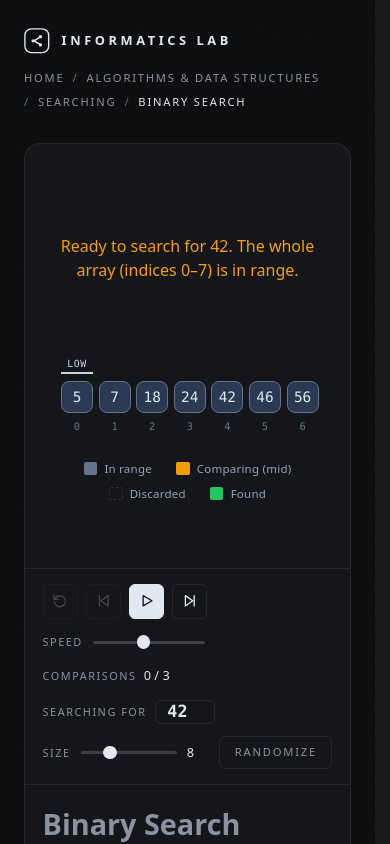
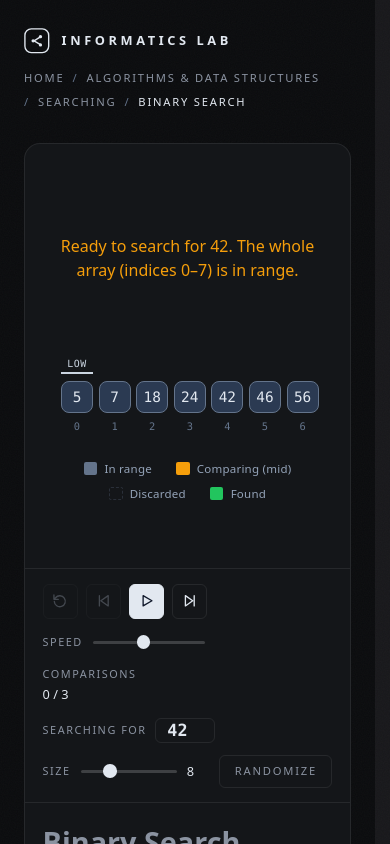
Before and after one commit to nicopowell/informatics-lab, a React (Vite) app: page /algorithms/searching/binary-search in a window 390 px wide. Shown: the top 844 px of the page. Built offline with nearby package versions, Linux system fonts and the light colour scheme.

Commit message:
fix: stack sorting counters label over value on mobile

```diff
--- a/src/experience/experience.css
+++ b/src/experience/experience.css
@@ -523,6 +523,24 @@
     width: 100%;
   }
 
+  /* Counters stack label over value so none of them wraps mid-number. */
+  .experience__counts {
+    width: 100%;
+    justify-content: space-between;
+    flex-wrap: wrap;
+    gap: 0.5rem 1rem;
+  }
+
+  .experience__count {
+    flex-direction: column;
+    align-items: flex-start;
+    gap: 0.15rem;
+  }
+
+  .experience__count-value {
+    white-space: nowrap;
+  }
+
   .experience__input .experience__slider input[type='range'] {
     width: 6rem;
   }
--- a/src/experiences/operating-systems/process-management/schedulingBoard.css
+++ b/src/experiences/operating-systems/process-management/schedulingBoard.css
@@ -395,13 +395,6 @@
     min-width: calc(var(--gantt-units) * 2.15rem);
   }
 
-  /* Wrap instead of overflowing the right edge at any mobile width; the
-     two-per-line pairing only kicks in below (480px), where the four
-     counters cannot fit even stacked. */
-  .scheduling-board .experience__counts {
-    flex-wrap: wrap;
-  }
-
   /* The code toggle is not shown here, so the band can use the space. */
   .scheduling-board .experience__visualization {
     padding: 2.25rem 1rem 1rem;
@@ -429,27 +422,12 @@
     display: inline;
   }
 
-  /* Counters stack label over value so none of them wraps mid-number. */
-  .scheduling-board .experience__counts {
-    width: 100%;
-    justify-content: space-between;
-    gap: 0.5rem 1rem;
-  }
-
-  .scheduling-board .experience__count {
-    flex-direction: column;
-    align-items: flex-start;
-    gap: 0.15rem;
-  }
-
-  .scheduling-board .experience__count-value {
-    white-space: nowrap;
-  }
 }
 
 /* Phone widths: the four stacked counters do not fit on one line, so two
    per line - the two averages land together on the second. Basis accounts
-   for the 1rem column gap set above; an item that still cannot fit wraps. */
+   for the 1rem column gap set in experience.css; an item that still cannot
+   fit wraps. */
 @media (max-width: 480px) {
   .scheduling-board .experience__count {
     flex: 1 1 calc(50% - 0.5rem);
```
Also changed, not shown: 1 other file (tests, documents, lock files or other folders).
